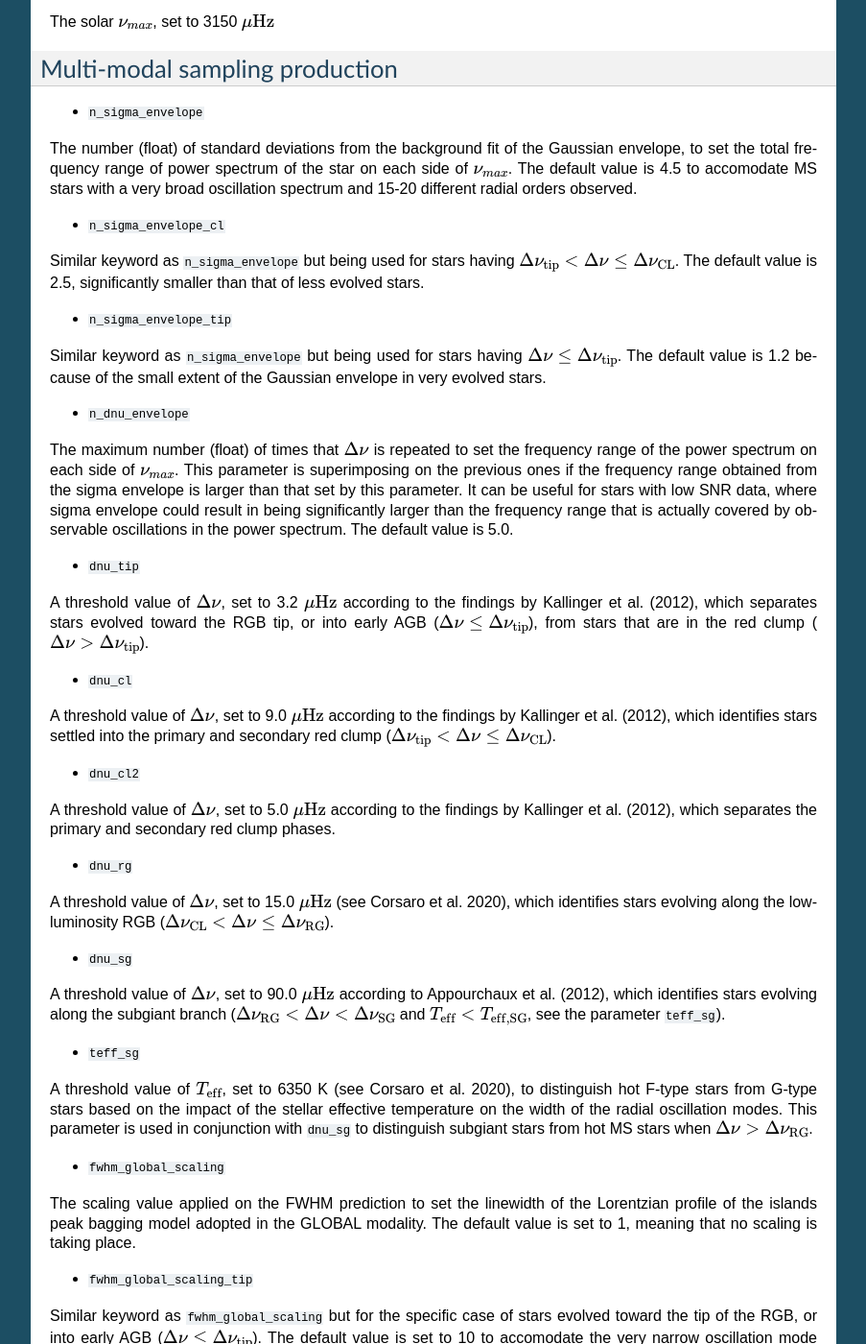
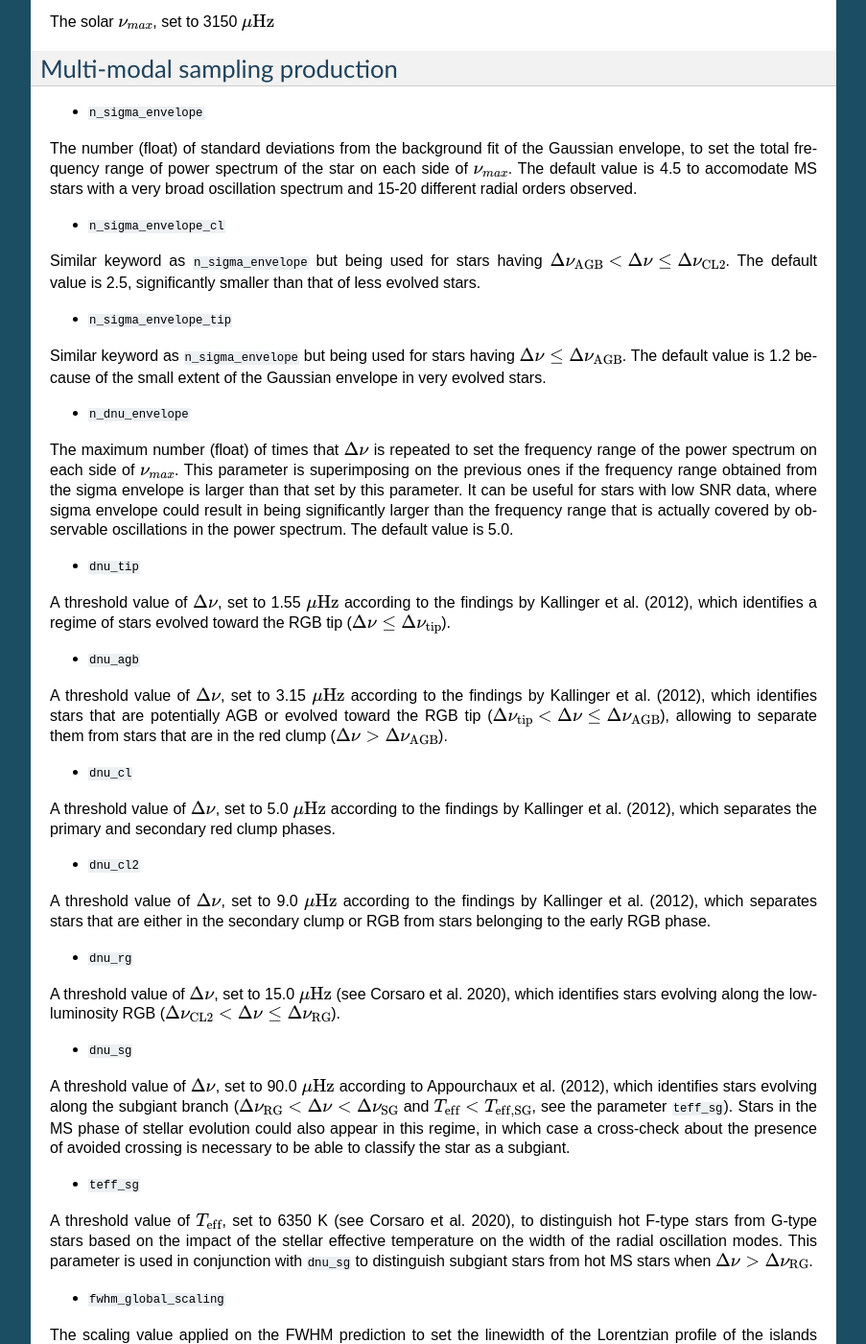
Before and after one commit to EnricoCorsaro/FAMED, a Sphinx documentation site: the page built from docs/source/configuring_parameters.rst, in a window 1280 px wide and 1400 px high, scrolled down 3752 px. Shown: the whole window at 96% size, without its empty margins (198-1101 px from the left). Built offline with Sphinx 7.4.7, drawn with Linux system fonts in a browser that asks for light colours; some of the changed text lies outside the part shown.

Commit message:
Updated RTD to incorporate new keyword and changes to previous ones.

```diff
--- a/docs/source/configuring_parameters.rst
+++ b/docs/source/configuring_parameters.rst
@@ -96,28 +96,31 @@ Multi-modal sampling production
 The number (float) of standard deviations from the background fit of the Gaussian envelope, to set the total frequency range of power spectrum of the star on each side of :math:`\nu_{max}`. The default value is 4.5 to accomodate MS stars with a very broad oscillation spectrum and 15-20 different radial orders observed.
 
 * ``n_sigma_envelope_cl``
-Similar keyword as ``n_sigma_envelope`` but being used for stars having :math:`\Delta\nu_\mathrm{tip} < \Delta\nu \leq \Delta\nu_\mathrm{CL}`. The default value is 2.5, significantly smaller than that of less evolved stars.
+Similar keyword as ``n_sigma_envelope`` but being used for stars having :math:`\Delta\nu_\mathrm{AGB} < \Delta\nu \leq \Delta\nu_\mathrm{CL2}`. The default value is 2.5, significantly smaller than that of less evolved stars.
 
 * ``n_sigma_envelope_tip``
-Similar keyword as ``n_sigma_envelope`` but being used for stars having :math:`\Delta\nu \leq \Delta\nu_\mathrm{tip}`. The default value is 1.2 because of the small extent of the Gaussian envelope in very evolved stars.
+Similar keyword as ``n_sigma_envelope`` but being used for stars having :math:`\Delta\nu \leq \Delta\nu_\mathrm{AGB}`. The default value is 1.2 because of the small extent of the Gaussian envelope in very evolved stars.
 
 * ``n_dnu_envelope``
 The maximum number (float) of times that :math:`\Delta\nu` is repeated to set the frequency range of the power spectrum on each side of :math:`\nu_{max}`. This parameter is superimposing on the previous ones if the frequency range obtained from the sigma envelope is larger than that set by this parameter. It can be useful for stars with low SNR data, where sigma envelope could result in being significantly larger than the frequency range that is actually covered by observable oscillations in the power spectrum. The default value is 5.0.
 
 * ``dnu_tip``
-A threshold value of :math:`\Delta\nu`, set to 3.2 :math:`\mu\mbox{Hz}` according to the findings by Kallinger et al. (2012), which separates stars evolved toward the RGB tip, or into early AGB (:math:`\Delta\nu \leq \Delta\nu_\mathrm{tip}`), from stars that are in the red clump (:math:`\Delta\nu > \Delta\nu_\mathrm{tip}`).
+A threshold value of :math:`\Delta\nu`, set to 1.55 :math:`\mu\mbox{Hz}` according to the findings by Kallinger et al. (2012), which identifies a regime of stars evolved toward the RGB tip (:math:`\Delta\nu \leq \Delta\nu_\mathrm{tip}`).
+
+* ``dnu_agb``
+A threshold value of :math:`\Delta\nu`, set to 3.15 :math:`\mu\mbox{Hz}` according to the findings by Kallinger et al. (2012), which identifies stars that are potentially AGB or evolved toward the RGB tip (:math:`\Delta\nu_\mathrm{tip} < \Delta\nu \leq \Delta\nu_\mathrm{AGB}`), allowing to separate them from stars that are in the red clump (:math:`\Delta\nu > \Delta\nu_\mathrm{AGB}`).
 
 * ``dnu_cl``
-A threshold value of :math:`\Delta\nu`, set to 9.0 :math:`\mu\mbox{Hz}` according to the findings by Kallinger et al. (2012), which identifies stars settled into the primary and secondary red clump (:math:`\Delta\nu_\mathrm{tip} < \Delta\nu \leq \Delta\nu_\mathrm{CL}`).
+A threshold value of :math:`\Delta\nu`, set to 5.0 :math:`\mu\mbox{Hz}` according to the findings by Kallinger et al. (2012), which separates the primary and secondary red clump phases.
 
 * ``dnu_cl2``
-A threshold value of :math:`\Delta\nu`, set to 5.0 :math:`\mu\mbox{Hz}` according to the findings by Kallinger et al. (2012), which separates the primary and secondary red clump phases.
+A threshold value of :math:`\Delta\nu`, set to 9.0 :math:`\mu\mbox{Hz}` according to the findings by Kallinger et al. (2012), which separates stars that are either in the secondary clump or RGB from stars belonging to the early RGB phase.
 
 * ``dnu_rg``
-A threshold value of :math:`\Delta\nu`, set to 15.0 :math:`\mu\mbox{Hz}` (see Corsaro et al. 2020), which identifies stars evolving along the low-luminosity RGB (:math:`\Delta\nu_\mathrm{CL} < \Delta\nu \leq \Delta\nu_\mathrm{RG}`).
+A threshold value of :math:`\Delta\nu`, set to 15.0 :math:`\mu\mbox{Hz}` (see Corsaro et al. 2020), which identifies stars evolving along the low-luminosity RGB (:math:`\Delta\nu_\mathrm{CL2} < \Delta\nu \leq \Delta\nu_\mathrm{RG}`).
 
 * ``dnu_sg``
-A threshold value of :math:`\Delta\nu`, set to 90.0 :math:`\mu\mbox{Hz}` according to Appourchaux et al. (2012), which identifies stars evolving along the subgiant branch (:math:`\Delta\nu_\mathrm{RG} < \Delta\nu < \Delta\nu_\mathrm{SG}` and :math:`T_\mathrm{eff} < T_\mathrm{eff,SG}`, see the parameter ``teff_sg``).
+A threshold value of :math:`\Delta\nu`, set to 90.0 :math:`\mu\mbox{Hz}` according to Appourchaux et al. (2012), which identifies stars evolving along the subgiant branch (:math:`\Delta\nu_\mathrm{RG} < \Delta\nu < \Delta\nu_\mathrm{SG}` and :math:`T_\mathrm{eff} < T_\mathrm{eff,SG}`, see the parameter ``teff_sg``). Stars in the MS phase of stellar evolution could also appear in this regime, in which case a cross-check about the presence of avoided crossing is necessary to be able to classify the star as a subgiant.
 
 * ``teff_sg``
 A threshold value of :math:`T_\mathrm{eff}`, set to 6350 K (see Corsaro et al. 2020), to distinguish hot F-type stars from G-type stars based on the impact of the stellar effective temperature on the width of the radial oscillation modes. This parameter is used in conjunction with ``dnu_sg`` to distinguish subgiant stars from hot MS stars when :math:`\Delta\nu > \Delta\nu_\mathrm{RG}`.
@@ -126,7 +129,7 @@ A threshold value of :math:`T_\mathrm{eff}`, set to 6350 K (see Corsaro et al. 2
 The scaling value applied on the FWHM prediction to set the linewidth of the Lorentzian profile of the islands peak bagging model adopted in the GLOBAL modality. The default value is set to 1, meaning that no scaling is taking place.
 
 * ``fwhm_global_scaling_tip``
-Similar keyword as ``fwhm_global_scaling`` but for the specific case of stars evolved toward the tip of the RGB, or into early AGB (:math:`\Delta\nu \leq \Delta\nu_\mathrm{tip}`). The default value is set to 10 to accomodate the very narrow oscillation mode linewidths found in these cool stars.
+Similar keyword as ``fwhm_global_scaling`` but for the specific case of stars evolved toward the tip of the RGB, or into early AGB (:math:`\Delta\nu \leq \Delta\nu_\mathrm{AGB}`). The default value is set to 10 to accomodate the very narrow oscillation mode linewidths found in these cool stars.
 
 * ``fwhm_chunk_scaling_ms``
 Similar keyword as ``fwhm_global_scaling`` but for the CHUNK modality and the case of MS stars, having either :math:`\Delta\nu_\mathrm{RG} < \Delta\nu \leq \Delta\nu_\mathrm{SG}` and :math:`T_\mathrm{eff} \geq T_\mathrm{eff,SG}` or :math:`\Delta\nu \geq \Delta\nu_\mathrm{SG}`. The default value is set to 10 for improving the resolution on the multi-modal sampling due to the very large oscillation mode linewidths found in these stars.
@@ -135,13 +138,13 @@ Similar keyword as ``fwhm_global_scaling`` but for the CHUNK modality and the ca
 Similar keyword as ``fwhm_global_scaling`` but for the CHUNK modality and the case of subgiant stars, having :math:`\Delta\nu_\mathrm{RG} < \Delta\nu < \Delta\nu_\mathrm{SG}` and :math:`T_\mathrm{eff} < T_\mathrm{eff,SG}`. The default value is set to 1.2, implying an almost negligible scaling.
 
 * ``fwhm_chunk_scaling_rg``
-Similar keyword as ``fwhm_global_scaling`` but for the CHUNK modality and the case of low-luminosity RGB stars, having :math:`\Delta\nu_\mathrm{CL} < \Delta\nu \leq \Delta\nu_\mathrm{RG}`. The default value is set to 5 to accomodate the presence of very narrow oscillation peaks arising from dipolar mixed modes.
+Similar keyword as ``fwhm_global_scaling`` but for the CHUNK modality and the case of low-luminosity RGB stars, having :math:`\Delta\nu_\mathrm{CL2} < \Delta\nu \leq \Delta\nu_\mathrm{RG}`. The default value is set to 5 to accomodate the presence of very narrow oscillation peaks arising from dipolar mixed modes.
 
 * ``fwhm_chunk_scaling_cl``
-Similar keyword as ``fwhm_global_scaling`` but for the CHUNK modality and the case of primary and secondary clump stars, having :math:`\Delta\nu_\mathrm{tip} < \Delta\nu \leq \Delta\nu_\mathrm{CL}`. The default value is set to 8 to accomodate the presence of very narrow oscillation peaks arising from dipolar mixed modes and the large mode linewidths caused by the hotter temperatures of clump stars relative to RGB stars.
+Similar keyword as ``fwhm_global_scaling`` but for the CHUNK modality and the case of primary and secondary clump stars, having :math:`\Delta\nu_\mathrm{AGB} < \Delta\nu \leq \Delta\nu_\mathrm{CL2}`. The default value is set to 8 to accomodate the presence of very narrow oscillation peaks arising from dipolar mixed modes and the large mode linewidths caused by the hotter temperatures of clump stars relative to RGB stars.
 
 * ``fwhm_chunk_scaling_tip``
-Similar keyword as ``fwhm_global_scaling`` but for the CHUNK modality and the case of stars evolving toward the tip of the RGB, or into early AGB, having :math:`\Delta\nu \leq \Delta\nu_\mathrm{tip}`. The default value is set to 12 to accomodate the very narrow oscillation mode linewidths found in these cool stars.
+Similar keyword as ``fwhm_global_scaling`` but for the CHUNK modality and the case of stars evolving toward the tip of the RGB, or into early AGB, having :math:`\Delta\nu \leq \Delta\nu_\mathrm{AGB}`. The default value is set to 12 to accomodate the very narrow oscillation mode linewidths found in these cool stars.
 
 * ``dnu_overlap_fraction_ms``
 The fraction of :math:`\Delta\nu` by which each chunk identified by GLOBAL is extended on the left side of the range for MS stars, having either :math:`\Delta\nu_\mathrm{RG} < \Delta\nu \leq \Delta\nu_\mathrm{SG}` and :math:`T_\mathrm{eff} \geq T_\mathrm{eff,SG}` or :math:`\Delta\nu \geq \Delta\nu_\mathrm{SG}`. The default value is set to 0.15.
@@ -168,10 +171,10 @@ The fraction in units of :math:`\Delta\nu` by which the frequencies extracted fr
 Similar description as for ``skim_frequency_tolerance_ms`` but for subgiant stars, having :math:`\Delta\nu_\mathrm{RG} < \Delta\nu < \Delta\nu_\mathrm{SG}` and :math:`T_\mathrm{eff} < T_\mathrm{eff,SG}`. The default value is set to 0.20 to accomodate for a more complex pattern of the oscillation modes found in these stars.
 
 * ``skim_frequency_tolerance_rg``
-Similar description as for ``skim_frequency_tolerance_ms`` but for red giant stars, having :math:`\Delta\nu_\mathrm{tip} < \Delta\nu \leq \Delta\nu_\mathrm{RG}`, thus excluding high-luminosity RGB stars. The default value is set to 0.25 for overcoming potential issues arising from pronounced curvature effects and from the complex stellar spectra found in these stars.
+Similar description as for ``skim_frequency_tolerance_ms`` but for red giant stars, having :math:`\Delta\nu_\mathrm{AGB} < \Delta\nu \leq \Delta\nu_\mathrm{RG}`, thus excluding high-luminosity RGB stars. The default value is set to 0.25 for overcoming potential issues arising from pronounced curvature effects and from the complex stellar spectra found in these stars.
 
 * ``skim_frequency_tolerance_tip``
-Similar description as for ``skim_frequency_tolerance_ms`` but for high-luminosity RGB stars (including also early AGB), having :math:`\Delta\nu \leq \Delta\nu_\mathrm{tip}`. The default value is set to 0.20 because of the simpler structure of the oscillation spectra found in these stars with respect to stars with larger value of :math:`\Delta\nu`.
+Similar description as for ``skim_frequency_tolerance_ms`` but for high-luminosity RGB stars (including also early AGB), having :math:`\Delta\nu \leq \Delta\nu_\mathrm{AGB}`. The default value is set to 0.20 because of the simpler structure of the oscillation spectra found in these stars with respect to stars with larger value of :math:`\Delta\nu`.
 
 Multi-modal sampling analysis
 ^^^^^^^^^^^^^^^^^^^^^^^^^^^^^
@@ -346,7 +349,7 @@ The number of times the sliding-pattern fit has to be repeated. This improves th
 The input value in :math:`\mu\mbox{Hz}` specifying the frequency of the reference radial mode of the star. This frequency is then used to evaluate :math:`\epsilon`. The default value is 0, meaning that no input frequency is used, which is instead obtained from the sliding-pattern fit.
 
 * ``force_epsilon_dnu_value``
-A flag specifying that :math:`\epsilon` has to be obtained from the :math:`\epsilon`-:math:`\Delta\nu` relation calibrated by Corsaro et al. (2012)b instead of being evaluated through the sliding-pattern fit. This is used only for stars that are evolved SGs or early RGB, having :math:`\Delta\nu_\mathrm{CL} \leq \Delta\nu \leq \Delta\nu_\mathrm{thresh}`. The default value is set to 1, meaning that this condition is verified. Forcing this parameter to 1 can be useful if the sliding pattern fit keeps failing in obtaining a correct global mode identification despite other attempts have been made (e.g. see the parameter ``remove_dipole_peak``). However, caution should be used in general when forcing this condition. This is because for RGs that are not RGB (e.g. RC or 2nd RC stars) the :math:`\epsilon` value from the :math:`\epsilon`-:math:`\Delta\nu` relation is likely higher than the actual value of the star, thus yielding a potential incorrect global mode identification.
+A flag specifying that :math:`\epsilon` has to be obtained from the :math:`\epsilon`-:math:`\Delta\nu` relation calibrated by Corsaro et al. (2012)b instead of being evaluated through the sliding-pattern fit. This is used only for stars that are evolved SGs or early RGB, having :math:`\Delta\nu_\mathrm{CL2} \leq \Delta\nu \leq \Delta\nu_\mathrm{thresh}`. The default value is set to 1, meaning that this condition is verified. Forcing this parameter to 1 can be useful if the sliding pattern fit keeps failing in obtaining a correct global mode identification despite other attempts have been made (e.g. see the parameter ``remove_dipole_peak``). However, caution should be used in general when forcing this condition. This is because for RGs that are not RGB (e.g. RC or 2nd RC stars) the :math:`\epsilon` value from the :math:`\epsilon`-:math:`\Delta\nu` relation is likely higher than the actual value of the star, thus yielding a potential incorrect global mode identification.
 
 * ``n_orders_side_prior_ms``
 The number of radial orders on each side of :math:`\nu_\mathrm{max}` that are used to set up the prior boundaries on the central frequency :math:`\nu_0` of the sliding-pattern model within the GLOBAL module. This is used for stars classified as MS, having :math:`\Delta\nu > \Delta\nu_\mathrm{thresh}`, without depressed dipole modes, and without the presence of mixed modes. The default value is 1.5, meaning that the prior covers a total of 3 radial orders.
@@ -358,7 +361,7 @@ Similar as for the parameter ``n_orders_side_prior_ms`` but used for early SG st
 Similar as for the parameter ``n_orders_side_prior_ms`` but used for late SG and RG stars, having :math:`\Delta\nu \leq \Delta\nu_\mathrm{thresh}`. The default value is 1.5.
 
 * ``remove_dipole_peak``
-Activate this keyword to remove the :math:`\ell = 1` peak from the sliding-pattern model for stars having :math:`\Delta\nu_\mathrm{tip} \leq \Delta\nu < \Delta\nu_\mathrm{thresh}`. This can be useful in some circumstances, for example when the :math:`\ell = 1` mode region is particularly confusing (i.e. crowded), especially if the PSD has a low SNR, or if the star has a very prominent, single, :math:`\ell = 1` peak, which can be confused with a :math:`\ell = 0` peak. This parameter can thus be used to improve the fit and avoid cases where the pipeline could end up in obtaining a swapped global mode identification (:math:`\ell = 1` identified as :math:`\ell = 0` and viceversa). The parameter is set to 0 by default, meaning that the :math:`\ell = 1` peak is included in the model but kept fixed to the position of a pure :math:`\ell = 1` p mode.
+Activate this keyword to remove the :math:`\ell = 1` peak from the sliding-pattern model for stars having :math:`\Delta\nu_\mathrm{AGB} \leq \Delta\nu < \Delta\nu_\mathrm{thresh}`. This can be useful in some circumstances, for example when the :math:`\ell = 1` mode region is particularly confusing (i.e. crowded), especially if the PSD has a low SNR, or if the star has a very prominent, single, :math:`\ell = 1` peak, which can be confused with a :math:`\ell = 0` peak. This parameter can thus be used to improve the fit and avoid cases where the pipeline could end up in obtaining a swapped global mode identification (:math:`\ell = 1` identified as :math:`\ell = 0` and viceversa). The parameter is set to 0 by default, meaning that the :math:`\ell = 1` peak is included in the model but kept fixed to the position of a pure :math:`\ell = 1` p mode.
 
 * ``dnu_prior_lower_fraction``
 The fraction of :math:`\Delta\nu` with respect to the asymptotic fit value obtained in the GLOBAL modality, used to set up the uniform prior lower bound on :math:`\Delta\nu` for the sliding-pattern model. The default value is 0.96.
@@ -433,13 +436,13 @@ Similar as for the parameter ``dipole_radial_fwhm_ratio_ms`` but used for SG sta
 Similar as for the parameter ``dipole_radial_fwhm_ratio_ms`` but used for RG stars. The default value is 5, significantly larger than that used for less evolved stars, to allow compensating the varying frequency position of the dipole modes in such stars.
 
 * ``upper_epsilon_rg_slope``
-The slope :math:`a` for the linear relation :math:`\epsilon_\mathrm{upper} = a \log \Delta\nu + b`, which provides the upper limit for :math:`\epsilon` in stars with :math:`\Delta\nu \leq \Delta\nu_\mathrm{thresh}`. This is used as a control check for the sliding pattern fit to avoid wrong inferences of the central radial mode position. The default value is set to 0.253694 as obtained from a linear fit to the sample presented by Kallinger et al. (2012).
+The slope :math:`a` for the linear relation :math:`\epsilon_\mathrm{upper} = a \log \Delta\nu + b`, which provides the upper limit for :math:`\epsilon` in stars with :math:`\Delta\nu_\mathrm{cl,2} \leq \Delta\nu \leq \Delta\nu_\mathrm{thresh}`, where :math:`\Delta\nu_\mathrm{cl,2}` is set by the configuring parameter ``dnu_cl2``. This is used as a control check for the sliding pattern fit to avoid wrong inferences of the central radial mode position. It is particularly useful for low-resolution datasets of intermediate-mass red giant stars, where the unresolved dipole mode region can be confused with a radial mode. The default value is set to 0.253694 as obtained from a linear fit to the sample presented by Kallinger et al. (2012).
 
 * ``upper_epsilon_rg_offset``
 The offset :math:`b` for the linear relation presented for the configuring parameter ``upper_epsilon_rg_slope``. The default value is set to 0.76.
 
 * ``lower_epsilon_rg_slope``
-The slope :math:`c` for the linear relation :math:`\epsilon_\mathrm{lower} = c \log \Delta\nu + d`, which provides the lower limit for :math:`\epsilon` in stars with :math:`\Delta\nu_\mathrm{cl,2} \leq \Delta\nu \leq \Delta\nu_\mathrm{thresh}`, where :math:`\Delta\nu_\mathrm{cl,2}` is set by the configuring parameter ``dnu_cl2``. This is used as a control check for the sliding pattern fit to avoid wrong inferences of the central radial mode position. It is particularly useful for low resolution datasets of intermediate-mass red giant stars, where the unresolved dipole mode region can be confused with a radial mode. The default value is set to 0.468876 as obtained from a linear fit to the sample presented by Kallinger et al. (2012).
+The slope :math:`c` for the linear relation :math:`\epsilon_\mathrm{lower} = c \log \Delta\nu + d`, which provides the lower limit for :math:`\epsilon` in stars with :math:`\Delta\nu_\mathrm{cl,2} \leq \Delta\nu \leq \Delta\nu_\mathrm{thresh}`, where :math:`\Delta\nu_\mathrm{cl,2}` is set by the configuring parameter ``dnu_cl2``. This is used as a control check for the sliding pattern fit to avoid wrong inferences of the central radial mode position. It is particularly useful for low-resolution datasets of intermediate-mass red giant stars, where the unresolved dipole mode region can be confused with a radial mode. The default value is set to 0.468876 as obtained from a linear fit to the sample presented by Kallinger et al. (2012).
 
 * ``lower_epsilon_rg_offset``
 The offset :math:`d` for the linear relation presented for the configuring parameter ``lower_epsilon_rg_slope``. The default value is set to -0.104627.
```
Also changed, not shown: 1 other file.
